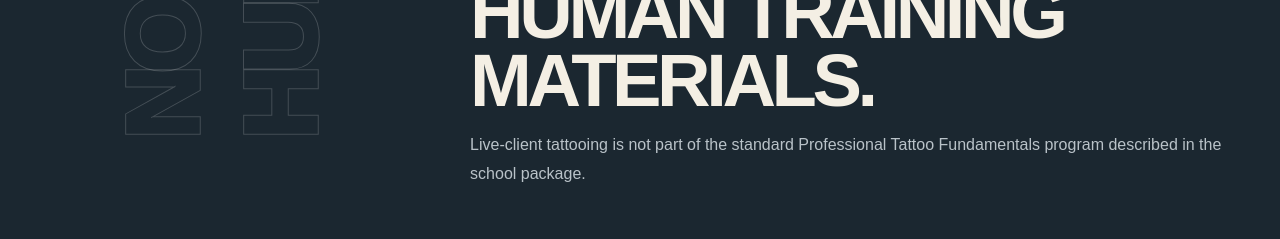
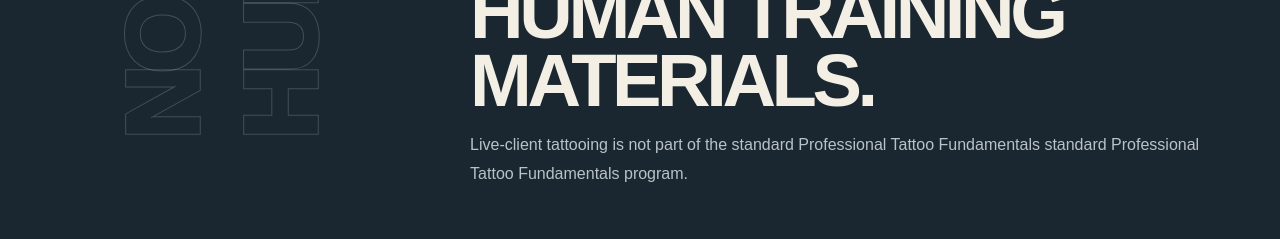
Before and after one commit to Adhco0543/tattoo_ink_school, a Next.js app: page /policies in a window 1280 px wide. Shown: the part 3940-4179 px from the top of the page. Built offline with nearby package versions, Linux system fonts and the light colour scheme; no server answers.

Commit message:
Build 10: polish launch copy on app/policies/page.tsx

```diff
--- a/app/policies/page.tsx
+++ b/app/policies/page.tsx
@@ -153,7 +153,7 @@ export default function PoliciesPage() {
             <h2>Standard exercises use approved non-human training materials.</h2>
             <p>
               Live-client tattooing is not part of the standard Professional Tattoo Fundamentals
-              program described in the school package.
+              standard Professional Tattoo Fundamentals program.
             </p>
           </div>
         </div>
```
